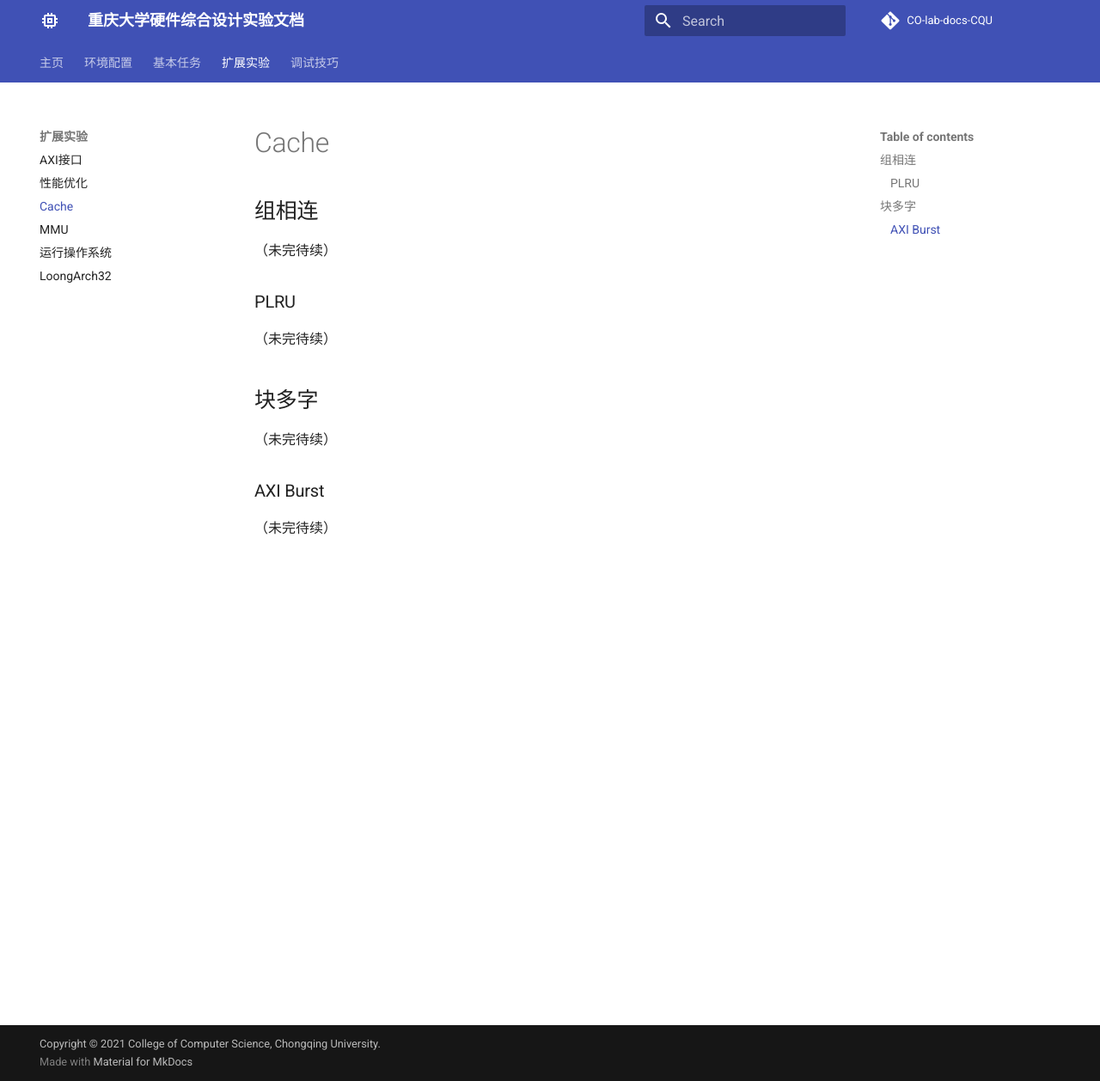
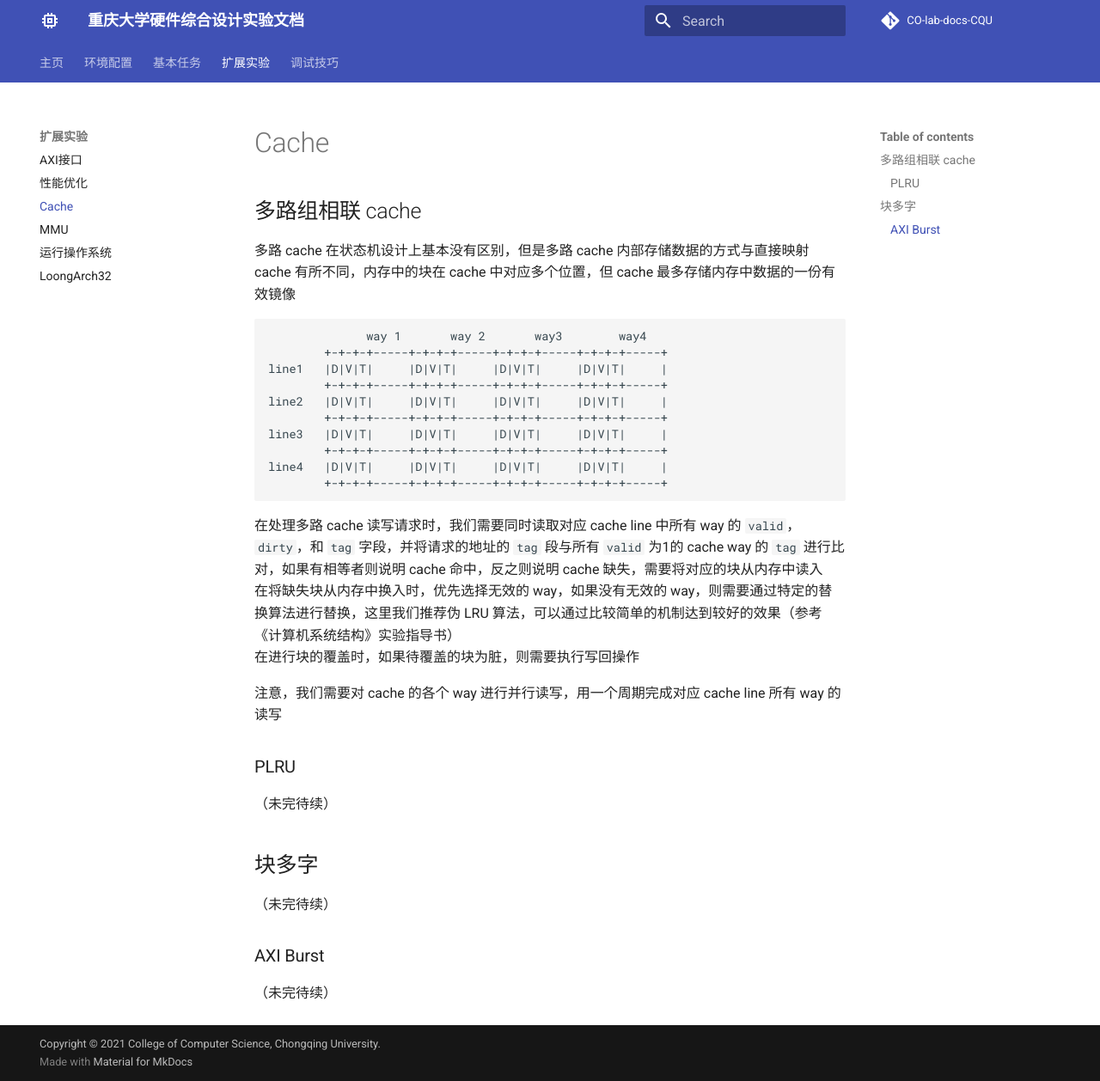
Before and after one commit to CQU-CS-LABs/CO-lab-docs-CQU, an MkDocs documentation site: the page built from docs/ext/cache.md, in a window 1280 px wide and 1258 px high. Shown: the whole window at 86% size. Built offline with MkDocs 1.6.1 and Material for MkDocs 9.7.7, drawn with Linux system fonts in a browser that asks for light colours; comment, search, counter and statistics services are not loaded.

Commit message:
finished the part for associated cache

````diff
--- a/docs/ext/cache.md
+++ b/docs/ext/cache.md
@@ -1,8 +1,27 @@
 # Cache
 
-## 组相连
+## 多路组相联 cache
 
-（未完待续）
+多路 cache 在状态机设计上基本没有区别，但是多路 cache 内部存储数据的方式与直接映射 cache 有所不同，内存中的块在 cache 中对应多个位置，但 cache 最多存储内存中数据的一份有效镜像
+
+```
+              way 1       way 2       way3        way4
+        +-+-+-+-----+-+-+-+-----+-+-+-+-----+-+-+-+-----+
+line1   |D|V|T|     |D|V|T|     |D|V|T|     |D|V|T|     |
+        +-+-+-+-----+-+-+-+-----+-+-+-+-----+-+-+-+-----+
+line2   |D|V|T|     |D|V|T|     |D|V|T|     |D|V|T|     |
+        +-+-+-+-----+-+-+-+-----+-+-+-+-----+-+-+-+-----+
+line3   |D|V|T|     |D|V|T|     |D|V|T|     |D|V|T|     |
+        +-+-+-+-----+-+-+-+-----+-+-+-+-----+-+-+-+-----+
+line4   |D|V|T|     |D|V|T|     |D|V|T|     |D|V|T|     |
+        +-+-+-+-----+-+-+-+-----+-+-+-+-----+-+-+-+-----+
+```
+
+在处理多路 cache 读写请求时，我们需要同时读取对应 cache line 中所有 way 的 `valid`，`dirty`，和 `tag` 字段，并将请求的地址的 `tag` 段与所有 `valid` 为1的 cache way 的 `tag` 进行比对，如果有相等者则说明 cache 命中，反之则说明 cache 缺失，需要将对应的块从内存中读入
+在将缺失块从内存中换入时，优先选择无效的 way，如果没有无效的 way，则需要通过特定的替换算法进行替换，这里我们推荐伪 LRU 算法，可以通过比较简单的机制达到较好的效果（参考《计算机系统结构》实验指导书）
+在进行块的覆盖时，如果待覆盖的块为脏，则需要执行写回操作
+
+注意，我们需要对 cache 的各个 way 进行并行读写，用一个周期完成对应 cache line 所有 way 的读写
 
 ### PLRU
 
````
